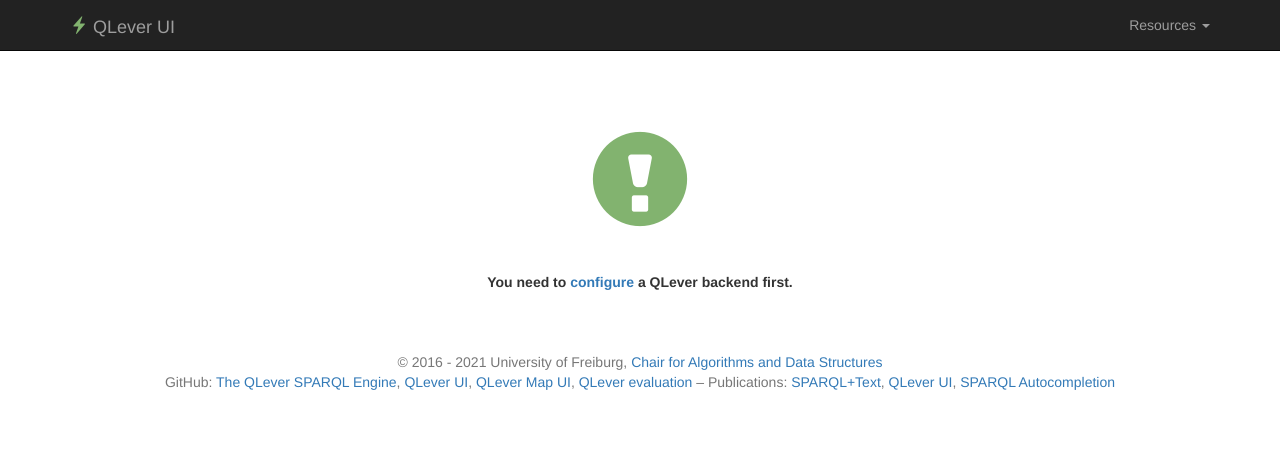
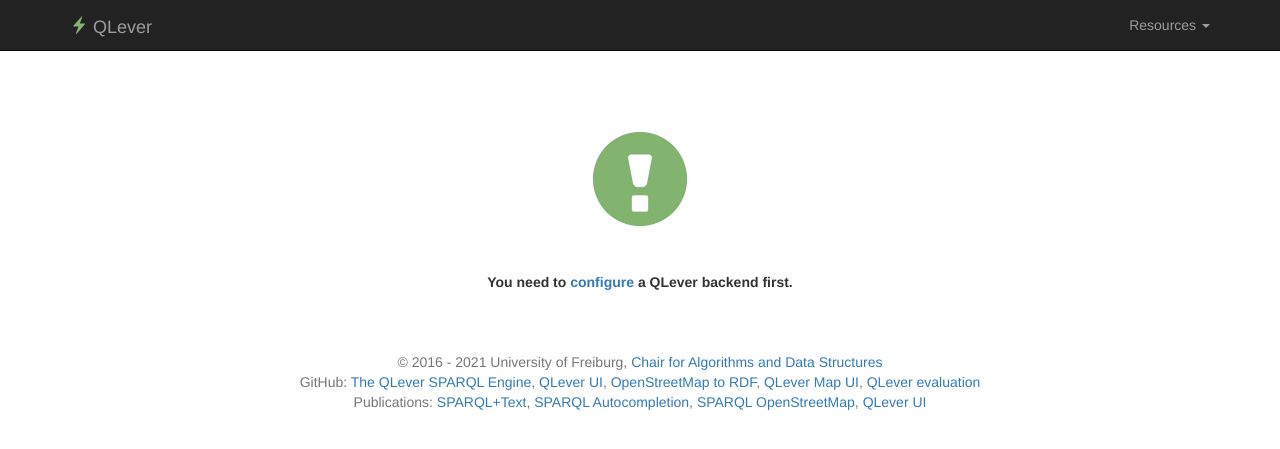
Before and after one commit to ad-freiburg/qlever-ui, a Django app: page / in a window 1280 px wide. Shown: the top 449 px of the page. Run offline with Django 3.2, Linux system fonts and the light colour scheme; data that the repository does not hold is empty; some libraries are stand-ins or nearby versions.

Commit message:
Improved header and footer

```diff
--- a/backend/templates/partials/footer.html
+++ b/backend/templates/partials/footer.html
@@ -4,15 +4,17 @@
     &copy; 2016 - 2021 University of Freiburg,
       <a href="https://ad.cs.uni-freiburg.de" target="_blank">Chair for Algorithms and Data Structures</a>
       </br>GitHub:
-      <a href="https://github.com/ad-freiburg/QLever" target="_blank">The QLever SPARQL Engine</a>,
-      <a href="https://github.com/ad-freiburg/qleverUI" target="_blank">QLever UI</a>,
+      <a href="https://github.com/ad-freiburg/qlever" target="_blank">The QLever SPARQL Engine</a>,
+      <a href="https://github.com/ad-freiburg/qlever-ui" target="_blank">QLever UI</a>,
+      <a href="https://github.com/ad-freiburg/osm2rdf" target="_blank">OpenStreetMap to RDF</a>,
       <a href="https://github.com/ad-freiburg/qlever-mapui" target="_blank">QLever Map UI</a>,
       <a href="https://github.com/ad-freiburg/qlever-evaluation" target="_blank">QLever evaluation</a>
-      &ndash; Publications:
+      </br><!-- &ndash;-->Publications:
       <a
       href="https://ad-publications.cs.uni-freiburg.de/CIKM_qlever_BB_2017.pdf" target="_blank">SPARQL+Text</a>,
-      <a href="https://ad-publications.cs.uni-freiburg.de/student-projects/qlever-ui" target="_blank">QLever UI</a>,
-      <a href="https://ad-publications.cs.uni-freiburg.de/ARXIV_sparql_autocompletion_BKKKS_2021.pdf" target="_blank">SPARQL Autocompletion</a>
+      <a href="https://ad-publications.cs.uni-freiburg.de/ARXIV_sparql_autocompletion_BKKKS_2021.pdf" target="_blank">SPARQL Autocompletion</a>,
+      <a href="https://ad.cs.uni-freiburg.de/publications" target="_blank">SPARQL OpenStreetMap</a>,
+      <a href="https://ad-publications.cs.uni-freiburg.de/student-projects/qlever-ui" target="_blank">QLever UI</a>
     </span>
     <br><br>
   </div>
--- a/backend/templates/partials/head.html
+++ b/backend/templates/partials/head.html
@@ -1,5 +1,5 @@
 <head>
-  <title>QLever UI - A Very Fast SPARQL Engine for Very Large Data, with Context-Sensitive Autocompletion</title>
+  <title>The QLever SPARQL engine: fast, scalable, with autocompletion and text search</title>
   <meta charset="utf-8"/>
   <meta name="viewport" content="width=device-width, initial-scale=1">
   <link rel="shortcut icon" type="image/png" href="/static/favicon.ico">
--- a/backend/templates/partials/header.html
+++ b/backend/templates/partials/header.html
@@ -10,7 +10,7 @@
           <span class="icon-bar"></span>
           <span class="icon-bar"></span>
         </button>
-        <a class="navbar-brand" href="/"><i class="glyphicon glyphicon-flash"></i> QLever UI</a>
+        <a class="navbar-brand" href="/"><i class="glyphicon glyphicon-flash"></i> QLever</a>
       </div>
 
       <!-- Navbar -->
```
